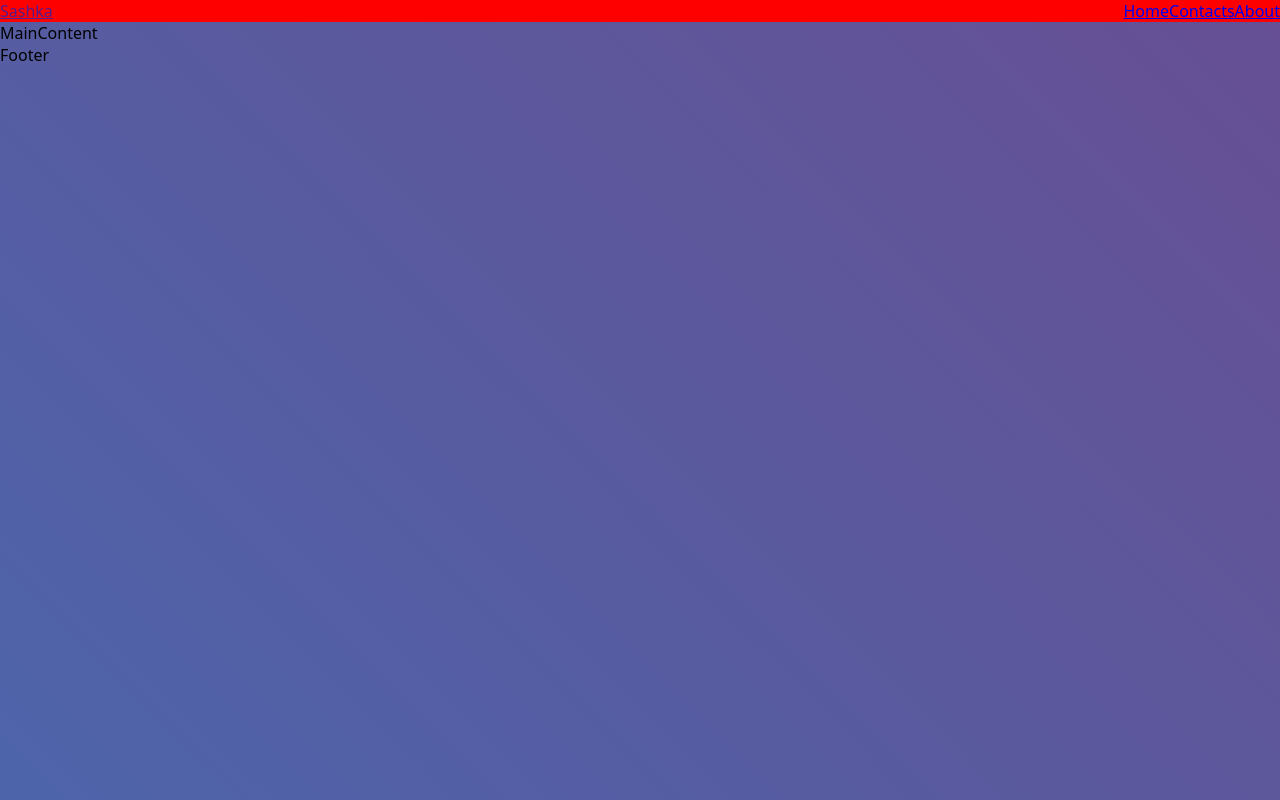
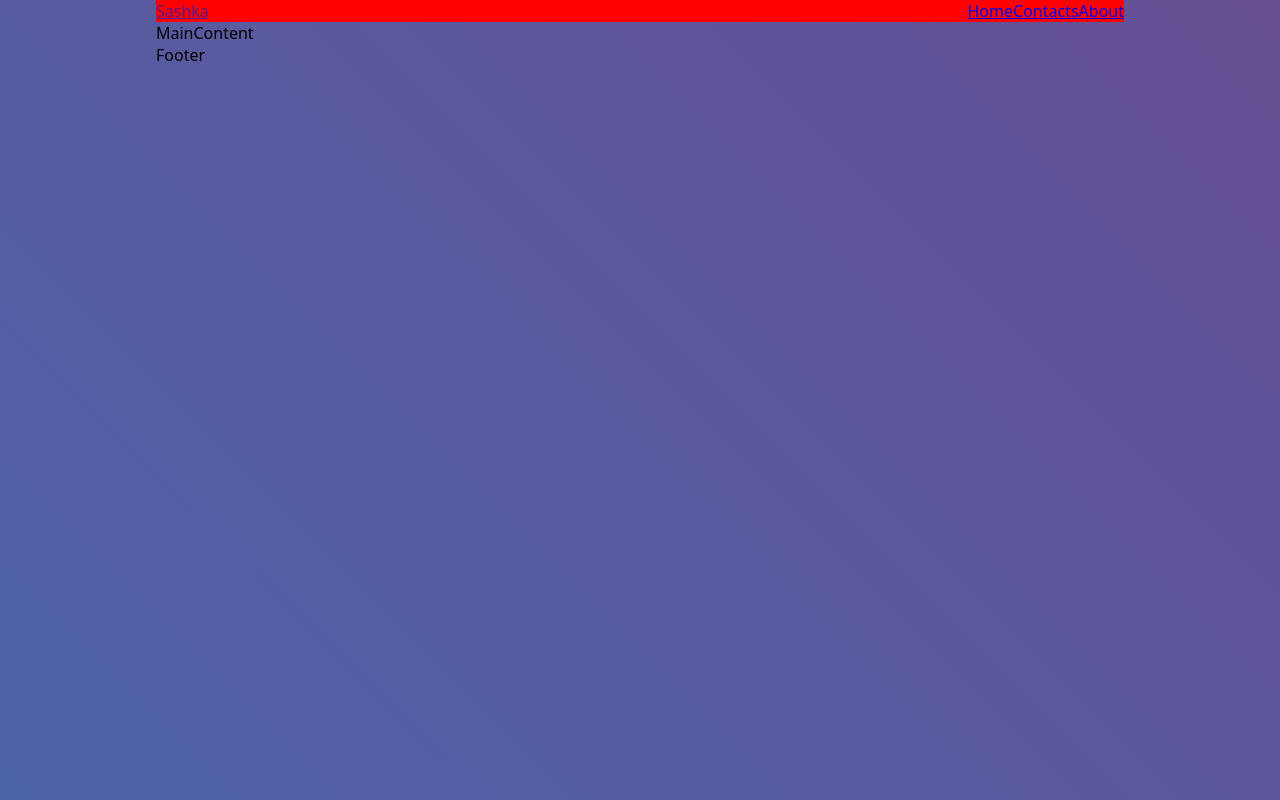
Before and after one commit to usersasha18/personal-website, a React (Vite) app: page / in a window 1280 px wide. Built offline with nearby package versions, Linux system fonts and the light colour scheme.

Commit message:
Добавил контейнер на всей страницы

```diff
--- a/src/App.jsx
+++ b/src/App.jsx
@@ -1,14 +1,22 @@
 import Header from "./components/Header/Header";
 import MainContent from './components/MainContent/MainContent';
 import Footer from './components/Footer/Footer'
+import styled from 'styled-components';
+import './global.css'
+
+const Container = styled.div`
+  max-width: 1000px;
+  margin: 0 auto;
+  padding: 0 1rem;
+`
 
 function App() {
   return (
-    <>
+    <Container>
       <Header />
       <MainContent />
       <Footer />
-    </>
+    </Container>
   )
 }
 
```
